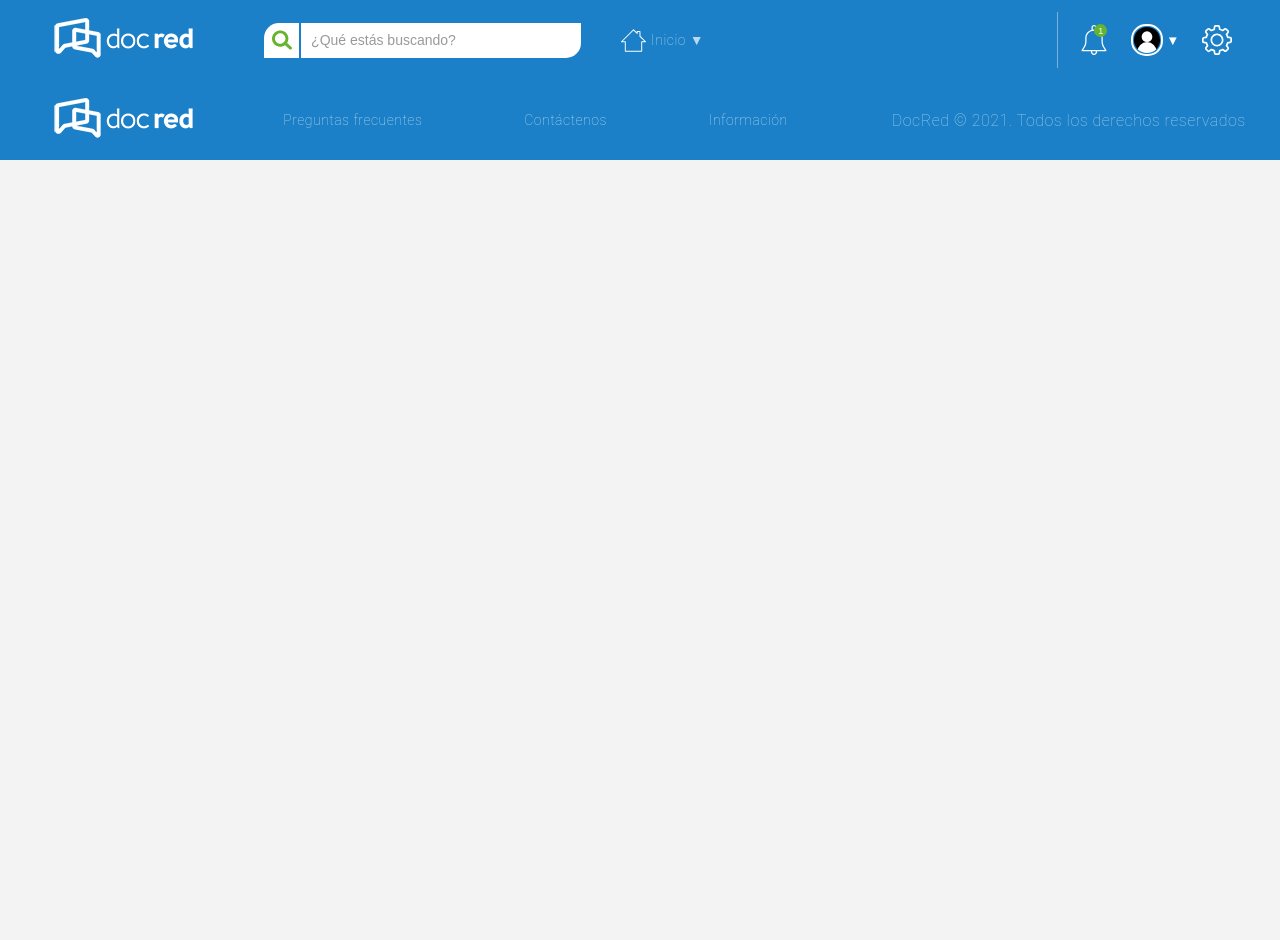
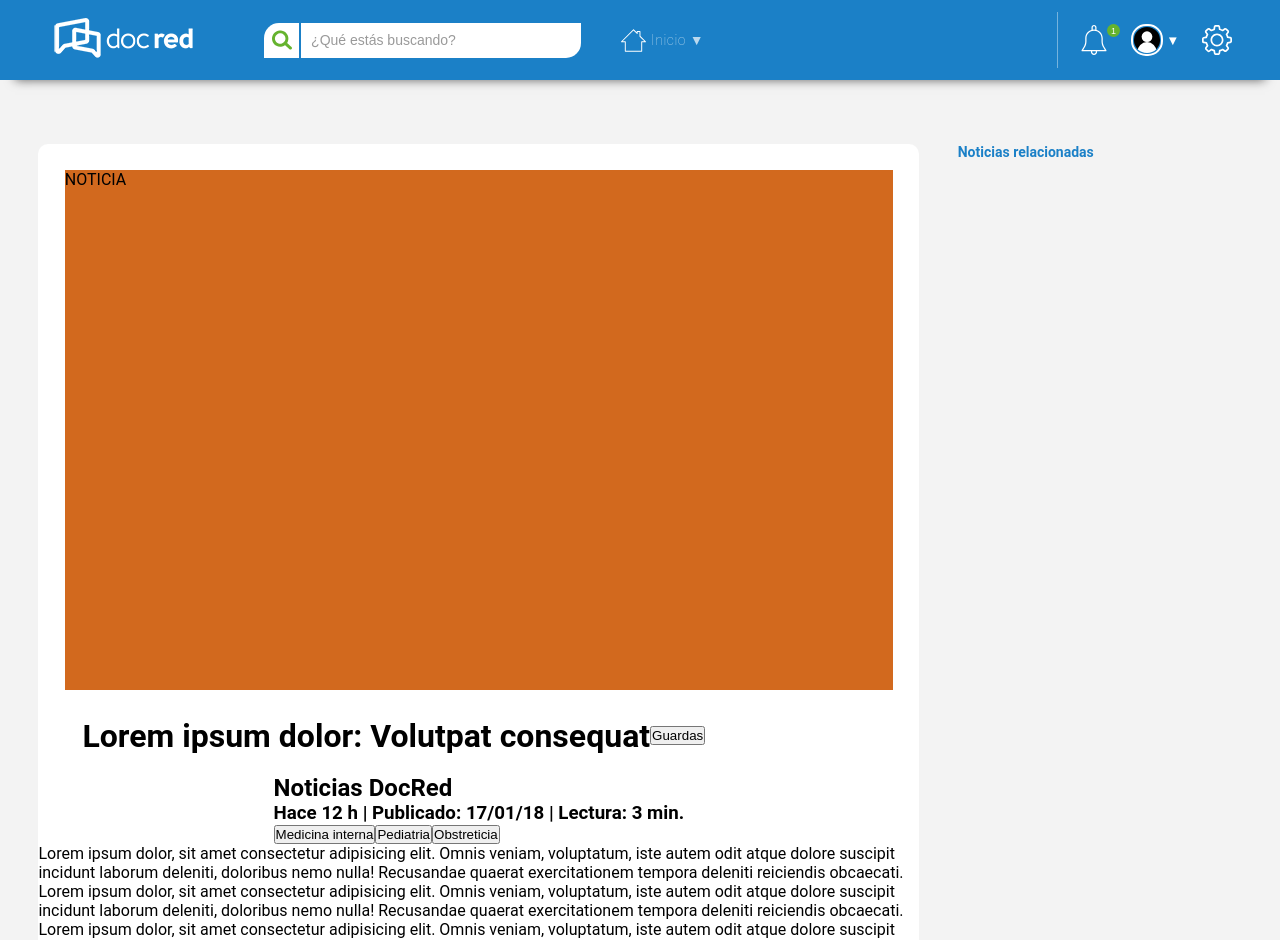
Before and after one commit to IvanGonzalez10/frontend-assigment, a React (Create React App) app: page / in a window 1280 px wide. Shown: the top 940 px of the page. Before the commit the page ends 800 px from the top, so only its background shows below. Built offline with nearby package versions, Linux system fonts and the light colour scheme.

Commit message:
working at big container

```diff
--- a/src/Components/Header/styles.scss
+++ b/src/Components/Header/styles.scss
@@ -100,9 +100,9 @@
 }
 
 .icon-container button{
-  position: fixed;
+  position: absolute;
   top: 3%;
-  right: 13.5%;
+  right: 12.5%;
   width: 13px;
   height: 13px;
   font-size: 9px;
--- a/src/Components/Home/index.jsx
+++ b/src/Components/Home/index.jsx
@@ -5,8 +5,43 @@ import "./styles.scss";
 export const Home = () => {
   return (
     <div className="home-container">
-      <div></div>
-      <div></div>
+      <div className="big-container">
+        <div className="news-container">
+          <span>NOTICIA</span>
+        </div>
+        <div className="information-container">
+          <h1>Lorem ipsum dolor: Volutpat consequat</h1>
+          <button>Guardas</button>
+        </div>
+        <div>
+          <img src="" alt="" />
+          <div>
+            <h2>Noticias DocRed</h2>
+            <h3>Hace 12 h  |  Publicado: 17/01/18  |  Lectura: 3 min.</h3>
+          </div>
+          <button>Medicina interna</button>
+          <button>Pediatria</button>
+          <button>Obstreticia</button>
+        </div>
+        <div>
+          <p>Lorem ipsum dolor, sit amet consectetur adipisicing elit. Omnis veniam, voluptatum, iste autem odit atque dolore suscipit incidunt laborum deleniti, doloribus nemo nulla! Recusandae quaerat exercitationem tempora deleniti reiciendis obcaecati.</p>
+          <p>Lorem ipsum dolor, sit amet consectetur adipisicing elit. Omnis veniam, voluptatum, iste autem odit atque dolore suscipit incidunt laborum deleniti, doloribus nemo nulla! Recusandae quaerat exercitationem tempora deleniti reiciendis obcaecati.</p>
+          <p>Lorem ipsum dolor, sit amet consectetur adipisicing elit. Omnis veniam, voluptatum, iste autem odit atque dolore suscipit incidunt laborum deleniti, doloribus nemo nulla! Recusandae quaerat exercitationem tempora deleniti reiciendis obcaecati.</p>
+          <p>Lorem ipsum dolor, sit amet consectetur adipisicing elit. Omnis veniam, voluptatum, iste autem odit atque dolore suscipit incidunt laborum deleniti, doloribus nemo nulla! Recusandae quaerat exercitationem tempora deleniti reiciendis obcaecati.</p>
+          <p>Lorem ipsum dolor, sit amet consectetur adipisicing elit. Omnis veniam, voluptatum, iste autem odit atque dolore suscipit incidunt laborum deleniti, doloribus nemo nulla! Recusandae quaerat exercitationem tempora deleniti reiciendis obcaecati.</p>
+        </div>
+        <div>
+          <h4>Destacar</h4>
+          <h4>Comentar</h4>
+          <h4>Compartir</h4>
+        </div>
+      </div>
+      <div className="little-container">
+        <div className="title-container">
+          <h1>Noticias relacionadas</h1>
+        </div>
+        <div></div>
+      </div>
     </div>
   );
 };
--- a/src/Components/Home/styles.scss
+++ b/src/Components/Home/styles.scss
@@ -0,0 +1,64 @@
+.home-container{
+  width: 100%;
+  height: auto;
+  display: flex;
+  flex-direction: row;
+  justify-content: center;
+  align-items: flex-start;
+}
+
+.big-container {
+  height: auto;
+  width: 82%;
+  margin: 5% 3%;
+  background: #fff;
+  display: flex;
+  flex-direction: column;
+  justify-content: center;
+  align-items: center;
+  border-radius: 10px;
+}
+
+.news-container {
+  background: chocolate;
+  width: 94%;
+  height: 520px;
+  margin: 3%;
+}
+
+.information-container {
+  width: 100%;
+  padding-left: 5%;
+  display: flex;
+  flex-direction: row;
+  justify-content: flex-start;
+  align-items: center;
+}
+
+.information-container {
+
+}
+
+.little-container {
+  height: auto;
+  width: 30%;
+  display: flex;
+  flex-direction: row;
+  justify-content: center;
+  align-items: center;
+  margin-top: 5%;
+}
+
+.title-container {
+  height: auto;
+  width: 100%;
+  display: flex;
+  flex-direction: row;
+  justify-content: flex-start;
+  align-items: center;
+}
+
+.title-container h1{
+  font-size: 14px;
+  color: #1B80C7;
+}
```
Also changed, not shown: 1 other file (tests, documents, lock files or other folders).
